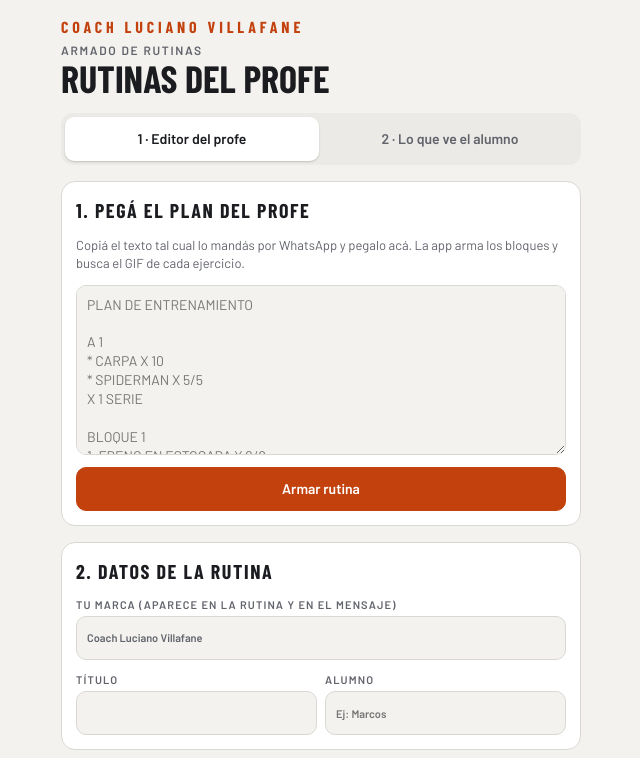
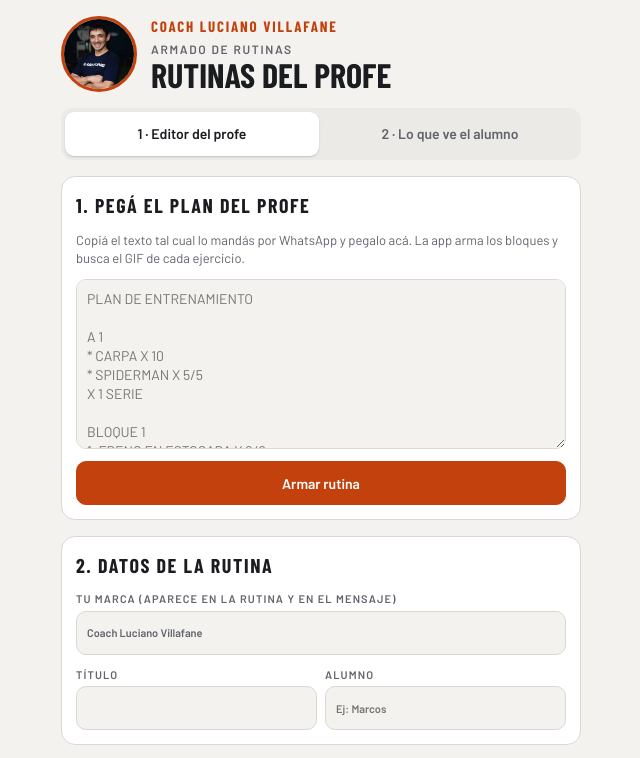
Before and after one commit to javierlafuente88-dotcom/rutinas, a plain HTML site: page prueba/index.html in a window 1280 px wide. Shown: the top 758 px of the page, without its empty margins (319-959 px from the left). Drawn offline with nearby package versions, Linux system fonts and the light colour scheme; no server answers.

Commit message:
Prueba: foto del coach en el encabezado y en la vista previa del link
Co-Authored-By: Claude Sonnet 5.5 <noreply@anthropic.com>
Claude-Session: https://claude.ai/code/session_01YHwcLKTeXdoog9qmHTbbd6

```diff
--- a/prueba/index.html
+++ b/prueba/index.html
@@ -6,6 +6,7 @@
 <title>Coach Luciano Villafane · Rutinas</title>
 <meta name="description" content="Tu rutina de entrenamiento con el GIF de cada ejercicio.">
 <meta property="og:title" content="Coach Luciano Villafane · Tu rutina de entrenamiento">
+<meta property="og:image" content="https://javierlafuente88-dotcom.github.io/rutinas/prueba/coach.jpg">
 <meta property="og:description" content="Tu rutina con el GIF de cada ejercicio. Tocá el link y empezá a entrenar.">
 <link rel="stylesheet" href="https://fonts.googleapis.com/css2?family=Barlow+Condensed:wght@600;700&family=Barlow:wght@400;500;600&display=swap">
 <style>
@@ -18,7 +19,10 @@ body{margin:0;background:var(--bg);color:var(--fg);font-family:var(--font-body);
 button,input,select,textarea{font:inherit;color:inherit}button{cursor:pointer}
 h1{font-family:var(--font-display);font-size:38px;line-height:1;margin:0;text-transform:uppercase}
 h2{font-family:var(--font-display);font-size:20px;letter-spacing:.08em;text-transform:uppercase;margin:0}
-.marca{font-family:var(--font-display);font-size:16px;letter-spacing:.24em;text-transform:uppercase;color:var(--accent);font-weight:700;margin-bottom:4px}
+.head{display:flex;gap:14px;align-items:center}
+.avatar{width:76px;height:76px;border-radius:50%;object-fit:cover;object-position:50% 25%;border:3px solid var(--accent);flex-shrink:0;background:var(--surface-2)}
+.head h1{font-size:34px}
+.marca{font-family:var(--font-display);font-size:15px;letter-spacing:.12em;text-transform:uppercase;color:var(--accent);font-weight:700;margin-bottom:4px}
 .eyebrow{font-size:12px;letter-spacing:.14em;text-transform:uppercase;color:var(--muted);font-weight:600}
 .card{background:var(--surface);border:1px solid var(--line);border-radius:14px;padding:14px;display:flex;flex-direction:column;gap:12px}
 .note{margin:0;font-size:13px;color:var(--muted)}
@@ -79,7 +83,7 @@ ol.steps{padding-left:20px;margin:8px 0;line-height:1.55;font-size:14px}code{bac
 </head>
 <body>
 <div class="wrap">
-  <div><div class="marca" id="marca"></div><div class="eyebrow" id="eyebrow">Armado de rutinas</div><h1 id="title">Rutinas del Profe</h1></div>
+  <div class="head"><img class="avatar" src="coach.jpg" alt="" onerror="this.style.display='none'"><div><div class="marca" id="marca"></div><div class="eyebrow" id="eyebrow">Armado de rutinas</div><h1 id="title">Rutinas del Profe</h1></div></div>
   <div class="tabs" id="tabs">
     <button id="tEd" aria-selected="true" onclick="go('ed')">1 · Editor del profe</button>
     <button id="tAl" aria-selected="false" onclick="go('al')">2 · Lo que ve el alumno</button>
```
Also changed, not shown: prueba/coach.jpg (added).
